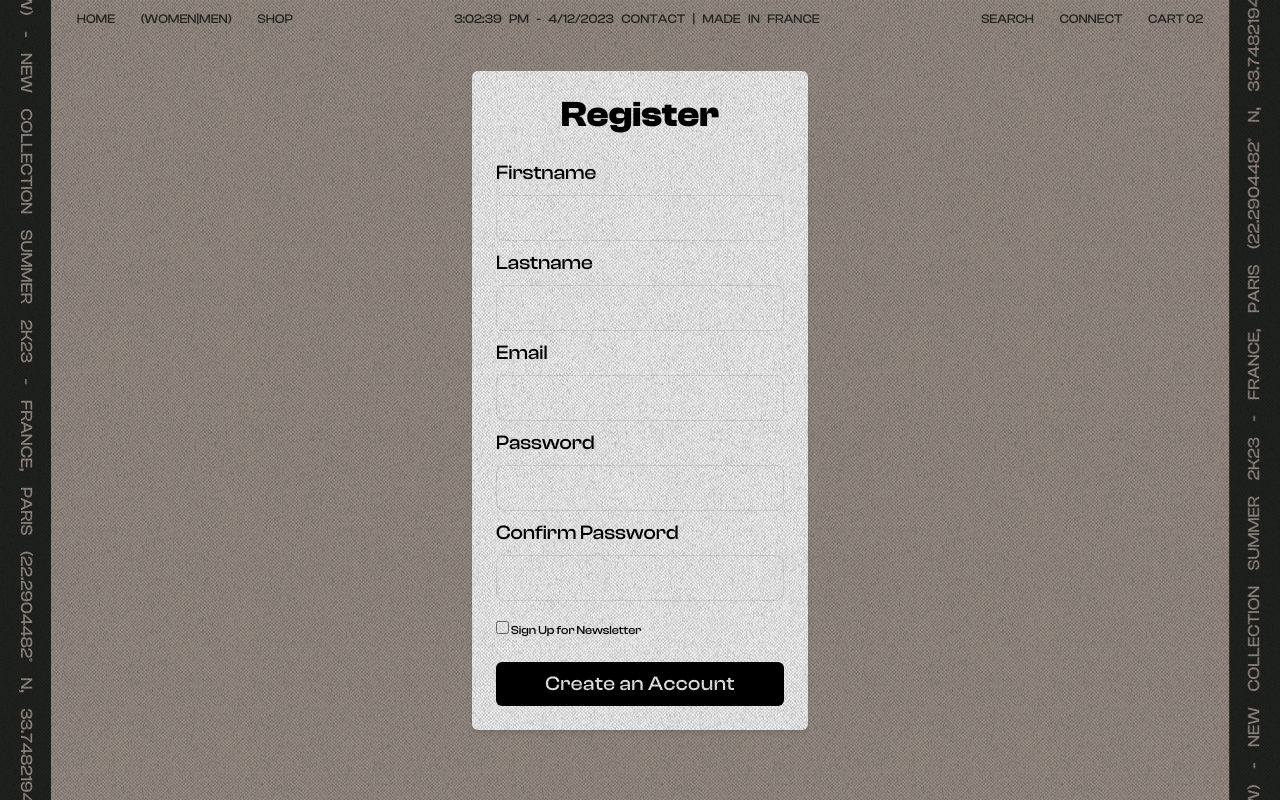
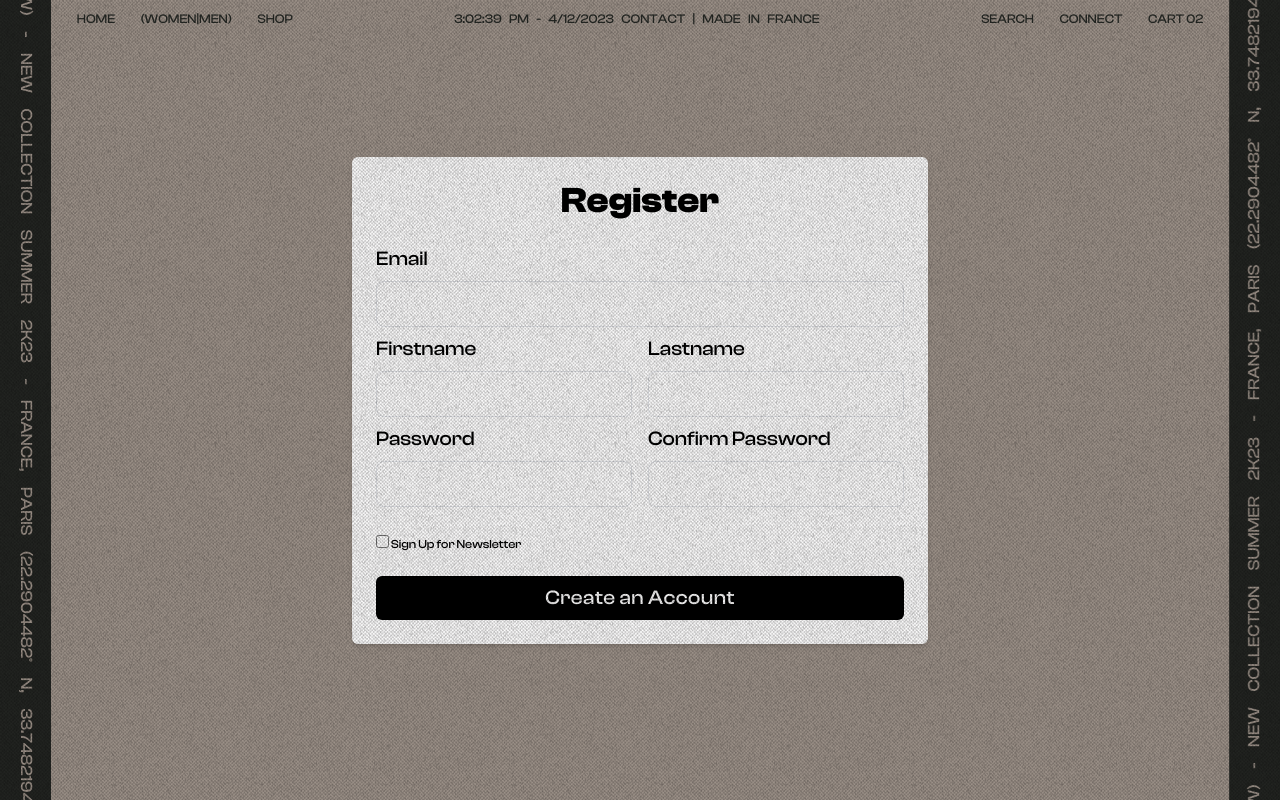
Before and after one commit to Mind-thatsall/front-end-sapes, a React (Vite) app: page /register in a window 1280 px wide. Built offline with nearby package versions, Linux system fonts and the light colour scheme; data requests are answered from the project's data file.

Commit message:
Fix : Register page - Reorganization of inputs.

```diff
--- a/src/views/Register.jsx
+++ b/src/views/Register.jsx
@@ -13,31 +13,7 @@ const Register = () => {
 
         <form
           style={{ fontFamily: "ClashDisplay-Medium" }}
-          className="mt-6 text-xl"
-        >
-         <div className="mb-2">
-            <label
-              for="firstname"
-              className="block">
-              Firstname
-            </label>
-            <input
-              type="text"
-              className="block w-full px-4 py-2 mt-2 text-black-700 border rounded-lg focus:border-black-900 ">
-            </input>
-          </div>
-
-          <div className="mb-2">
-            <label
-              for="lastname"
-              className="block">
-              Lastname
-            </label>
-            <input
-              type="text"
-              className="block w-full px-4 py-2 mt-2 text-black-700 border rounded-lg focus:border-black-900 ">
-            </input>
-          </div>
+          className="mt-6 text-xl">
 
           <div className="mb-2">
             <label
@@ -51,29 +27,53 @@ const Register = () => {
             </input>
           </div>
 
-          <div className="mb-2">
+          <div className="flex flex-col md:flex-row">
+          <div className="mb-2 md:mr-2">
             <label
-              for="password"
+              htmlFor="firstname"
+              className="block">
+              Firstname
+            </label>
+            <input
+              type="text"
+              className="block w-full px-4 py-2 mt-2 text-black-700 border rounded-lg focus:border-black-900 "/>
+          </div>
+
+          <div className="mb-2 md:ml-2">
+            <label
+              htmlFor="lastname"
+              className="block">
+              Lastname
+            </label>
+            <input
+              type="text"
+              className="block w-full px-4 py-2 mt-2 text-black-700 border rounded-lg focus:border-black-900 "/>
+          </div>
+          </div>
+
+           <div className="flex flex-col md:flex-row">
+         <div className="mb-2 md:mr-2">
+            <label
+              htmlFor="password"
               className="block">
               Password
             </label>
             <input
               type="password"
-              className="block w-full px-4 py-2 mt-2 text-black-700 border rounded-lg focus:border-black-900 ">
-            </input>
+              className="block w-full px-4 py-2 mt-2 text-black-700 border rounded-lg focus:border-black-900 "/>
           </div>
 
-          <div className="mb-2">
+          <div className="mb-2 md:ml-2">
             <label
-              for="password"
+              htmlFor="confirmpassword"
               className="block">
               Confirm Password
             </label>
             <input
               type="password"
-              className="block w-full px-4 py-2 mt-2 text-black-700 border rounded-lg focus:border-black-900 ">
-            </input>
+              className="block w-full px-4 py-2 mt-2 text-black-700 border rounded-lg focus:border-black-900 "/>
           </div>
+        </div>
 
           <div className="form-control mt-5 text-xs">
             <label className="label cursor-pointer">
```
